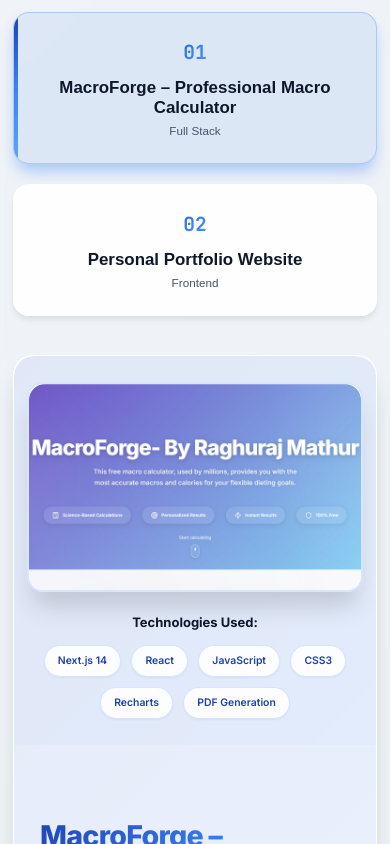
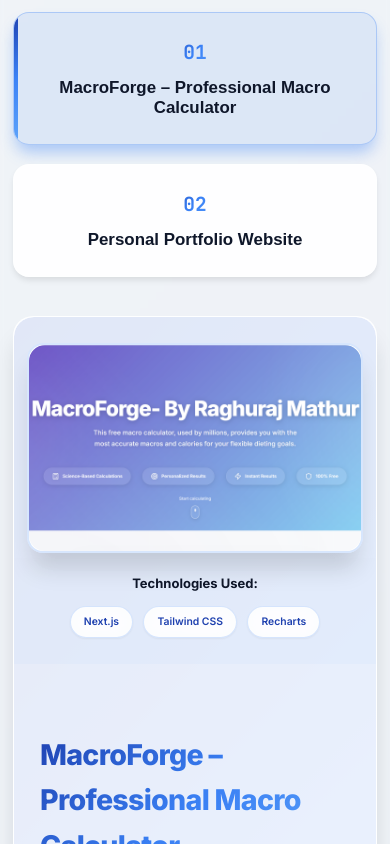
Before and after one commit to RaghuRajMathur/raghuraj-portfolio, a Next.js app: page / in a window 390 px wide. Shown: the part 5780-6624 px from the top of the page. Built offline with nearby package versions, Linux system fonts and the light colour scheme.

Commit message:
Fixed mobile navigation header and background of header for mobile

```diff
--- a/src/components/Projects.js
+++ b/src/components/Projects.js
@@ -12,12 +12,9 @@
       "I built MacroForge to solve a real problem I experienced - finding accurate nutrition guidance without expensive apps. This Next.js web app calculates personalized macro targets, creates custom workout plans, and generates downloadable reports. The focus was on making complex nutritional science simple and accessible.",
     image: "/macroforge.png",
     tech: [
-      "Next.js 14",
-      "React",
-      "JavaScript",
-      "CSS3",
+      "Next.js",
+      "Tailwind CSS",
       "Recharts",
-      "PDF Generation",
     ],
     features: [
       "Clean, responsive interface built with Next.js",
@@ -27,7 +24,6 @@
     ],
     liveUrl: "https://macro-forge-calculator.vercel.app/",
     githubUrl: "https://github.com/RaghuRajMathur/MacroForge-calculator",
-    category: "Full Stack",
   },
   {
     id: "portfolio-website",
@@ -37,10 +33,8 @@
     image: "/portfolio.png",
     tech: [
       "Next.js",
-      "React",
-      "CSS Modules",
-      "JavaScript",
-      "Scroll Animations",
+      "Tailwind CSS",
+      "TsParticles"
     ],
     features: [
       "Mobile-first design that looks great on any device",
@@ -52,7 +46,6 @@
     ],
     liveUrl: "https://raghurajmathur-portfolio.vercel.app/",
     githubUrl: "https://github.com/RaghuRajMathur/raghuraj-portfolio",
-    category: "Frontend",
     impact:
       "Professional showcase that effectively represents my skills and personality",
   },
@@ -108,9 +101,6 @@
                   <span className={styles.projectNavTitle}>
                     {project.title}
                   </span>
-                  <span className={styles.projectNavCategory}>
-                    {project.category}
-                  </span>
                 </div>
               </button>
             ))}
@@ -124,9 +114,6 @@
                   <h3 className={styles.projectTitle}>
                     {currentProject.title}
                   </h3>
-                  <span className={styles.projectCategory}>
-                    {currentProject.category}
-                  </span>
                 </div>
                 <p className={styles.projectDescription}>
                   {currentProject.description}
--- a/src/styles/Header.module.css
+++ b/src/styles/Header.module.css
@@ -210,7 +210,8 @@
   left: 0;
   right: 0;
   bottom: 0;
-  background: rgba(0, 0, 0, 0.5);
+  background: rgb(255, 255, 255);
+  backdrop-filter: blur(5px);
   z-index: 998;
 }
 
```
